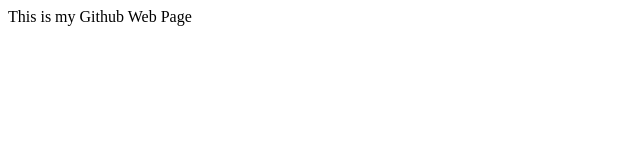
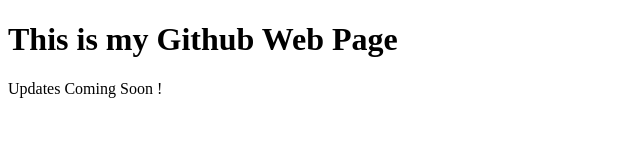
Before and after one commit to samirguemri/samirguemri.github.io, a plain HTML site: page index.html in a window 1280 px wide. Shown: the whole page, without its empty margins (0-640 px from the left). Drawn offline with Linux system fonts and the light colour scheme.

Commit message:
Update index.html page

```diff
--- a/index.html
+++ b/index.html
@@ -5,6 +5,10 @@
     <title>Samir Guemri</title>
 </head>
 <body>
-    This is my Github Web Page
+    <h1> This is my Github Web Page</h1>
+
+    <div>
+        <p> Updates Coming Soon !</p>
+    </div>
 </body>
 </html>
```
